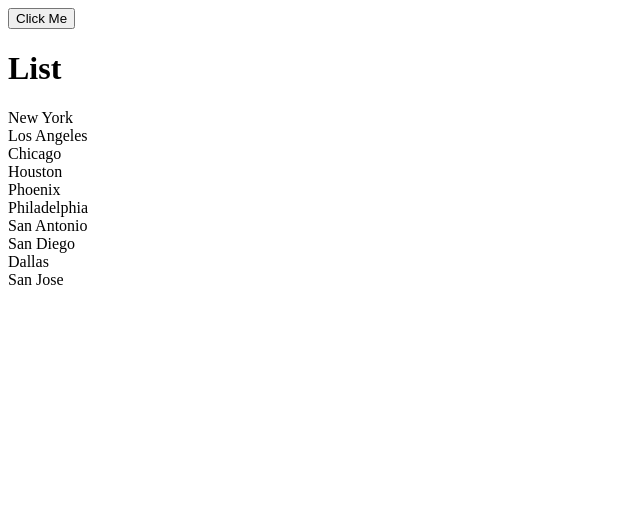
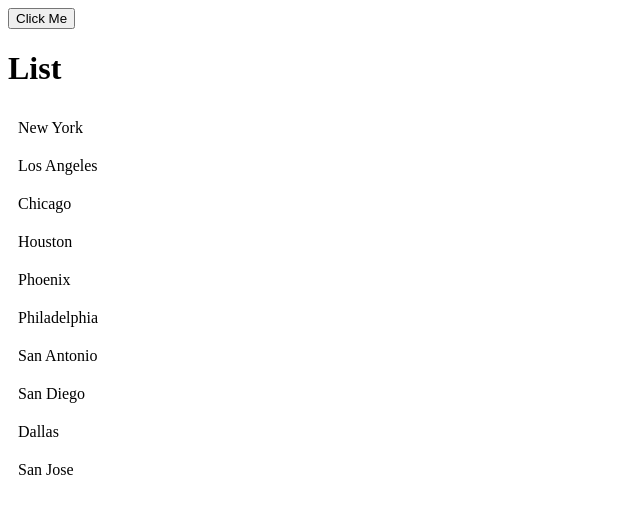
Before and after one commit to Horraira/React-Concept, a React (Vite) app: page / in a window 1280 px wide. Shown: the top 514 px of the page, without its empty margins (0-640 px from the left). Built offline with nearby package versions, Linux system fonts and the light colour scheme.

Commit message:
style using styled library in js

```diff
--- a/package.json
+++ b/package.json
@@ -11,7 +11,8 @@
   "dependencies": {
     "bootstrap": "^5.2.3",
     "react": "^18.2.0",
-    "react-dom": "^18.2.0"
+    "react-dom": "^18.2.0",
+    "styled-components": "^6.1.12"
   },
   "devDependencies": {
     "@types/react": "^18.0.27",
--- a/src/components/ListGroup/ListGroup.css
+++ b/src/components/ListGroup/ListGroup.css
@@ -1,8 +1,8 @@
-
+/*
 .list-group {
   list-style: none;
   display: flex;
   flex-direction: column;
   padding-left: 0;
   margin-bottom: 0;
-}
+} */
--- a/src/components/ListGroup/ListGroup.tsx
+++ b/src/components/ListGroup/ListGroup.tsx
@@ -1,5 +1,24 @@
 import { Fragment, useState } from "react";
+import styled from "styled-components";
 import "./ListGroup.css";
+
+const List = styled.ul`
+    list-style-type: none;
+    padding: 0;
+`;
+
+interface ListItemProps {
+    active: boolean;
+}
+
+const ListItem = styled.li <ListItemProps>`
+    padding: 10px;
+    cursor: pointer;
+    &:hover {
+        background-color: #f9f9f9;
+    }
+    background: ${(props) => props.active ? "#f9f9f9" : "white"};
+`;
 
 // interface is used to define the type of props that the component will receive from the parent component
 // props is used to pass data from parent to child component
@@ -18,16 +37,16 @@ function ListGroup(props: Props) {
         <Fragment>
             <h1>List</h1>
             {props.cities.length === 0 && <p>No cities</p>}
-            <ul className="list-group">
+            <List>
                 {props.cities.map((city, index) => (
-                    <li key={index}
+                    <ListItem key={index}
+                        active={selectedCity === index}
                         onClick={() => {
                             setSelectedCity(index);
                             props.onSelectItem(city);
-                        }}
-                        className={selectedCity === index ? "list-group-item active" : "list-group-item"}>{city}</li>
+                        }}>{city}</ListItem>
                 ))}
-            </ul>
+            </List>
         </Fragment>
     )
 }
```
Also changed, not shown: 1 other file (tests, documents, lock files or other folders).
